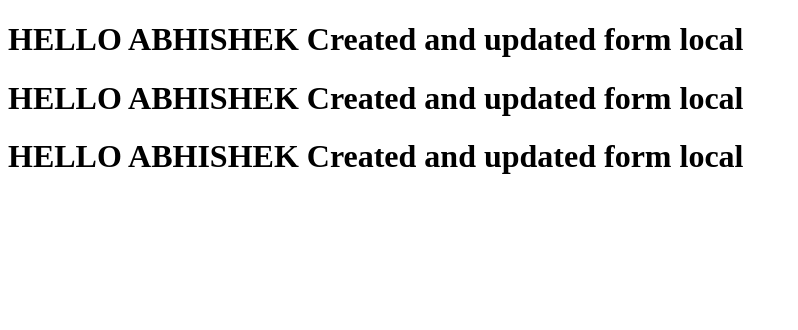
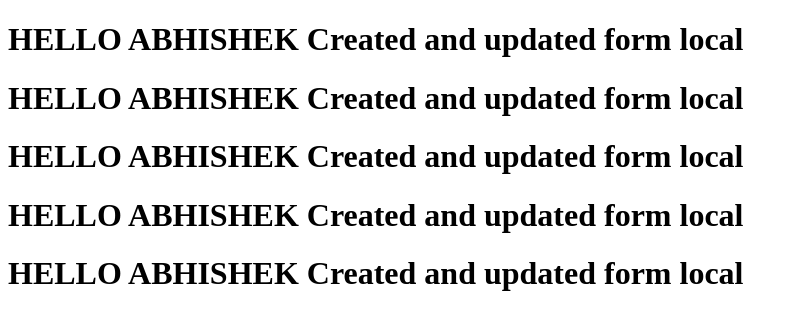
Before and after one commit to Akv1998/abhishek, a plain HTML site: page abhi.html in a window 1280 px wide. Shown: the whole page, without its empty margins (0-798 px from the left). Drawn offline with Linux system fonts and the light colour scheme.

Commit message:
Update abhi.html
adfsadf

```diff
--- a/abhi.html
+++ b/abhi.html
@@ -9,5 +9,7 @@
     <h1>HELLO ABHISHEK Created and updated form local</h1>
     <h1>HELLO ABHISHEK Created and updated form local</h1>
     <h1>HELLO ABHISHEK Created and updated form local</h1>
+    <h1>HELLO ABHISHEK Created and updated form local</h1>
+    <h1>HELLO ABHISHEK Created and updated form local</h1>
 </body>
 </html>
```
